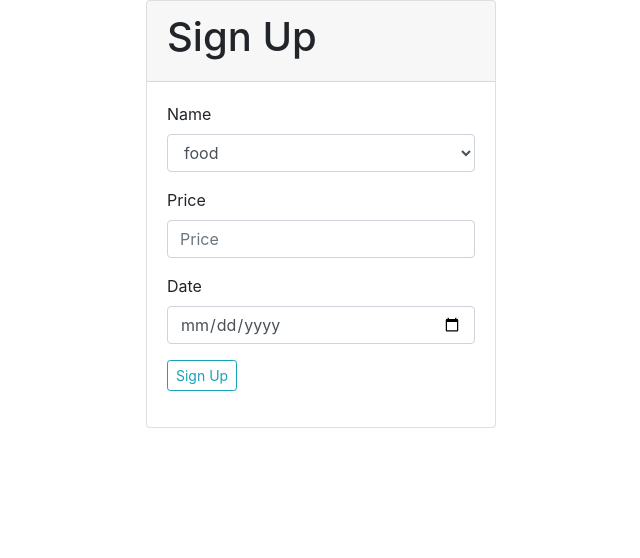
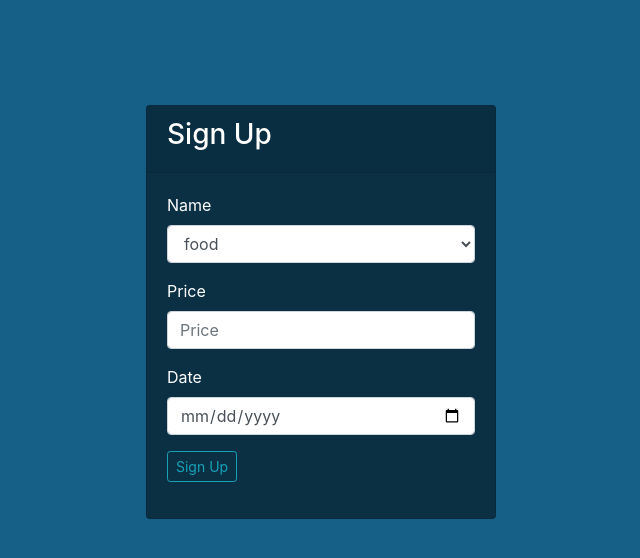
Before and after one commit to kimani-njoroge/mullah, a Django app: template budget/templates/registration/registration_form.html in a window 1280 px wide. Shown: the top 558 px of the page, without its empty margins (319-959 px from the left). Run offline with Django 3.2, Linux system fonts and the light colour scheme; the template is opened without the code that fills it: values that come from a table or form of the project are taken from there, others are empty; some libraries are stand-ins or nearby versions.

```diff
--- a/budget/static/css/styles.css
+++ b/budget/static/css/styles.css
@@ -76,6 +76,6 @@ label{
     padding-left:100px;
 }
 .repo{
-    padding-left:33%;
+    padding-left:25%;
     margin:7%;
 }
--- a/budget/templates/index.html
+++ b/budget/templates/index.html
@@ -49,7 +49,8 @@
             not logged in
         {% endif %}
     <div class="row repo">
-         <a href="{% url 'export' %}"><button class="btn btn-outline-info">Print report</button></a>
+         <a href="{% url 'export' %}"><button class="btn btn-outline-info">Print report(csv)</button></a>
+         <a href="{% url 'xls' %}"><button class="btn btn-outline-info">Print report(xls)</button></a>
     </div>
 
     </div>
--- a/budget/templates/registration/registration_form.html
+++ b/budget/templates/registration/registration_form.html
@@ -1,6 +1,12 @@
 {%extends "registration/base.html" %}
 {% load bootstrap4 %}
+{% load static %}
 {% block content %}
+        {% block styles %}
+        {% bootstrap_css %}
+        <link rel="stylesheet" href="{% static 'css/styles.css' %}">
+        <link rel="stylesheet" href="https://use.fontawesome.com/releases/v5.2.0/css/all.css" integrity="sha384-hWVjflwFxL6sNzntih27bfxkr27PmbbK/iSvJ+a4+0owXq79v+lsFkW54bOGbiDQ" crossorigin="anonymous">
+    {% endblock %}
 <div class="container">
     <div class="row">
         <div class="col-md-4"></div>
@@ -8,9 +14,9 @@
             {% if form.errors %}
                 <p>Some info might be incorrect</p>
             {% endif %}
-            <div class="card">
+            <div class="card logs">
                 <div class="card-header">
-                    <h1>Sign Up</h1>
+                    <h3>Sign Up</h3>
                 </div>
                 <div class="card-body">
                     <form action="/accounts/register/" method="post">
--- a/budget/urls.py
+++ b/budget/urls.py
@@ -4,7 +4,8 @@ from . import views
 urlpatterns=[
     url(r'^$',views.index,name = 'index'),
     url(r'^transaction', views.post, name='transaction'),
-    url(r'export',views.export,name='export')
+    url(r'export',views.export,name='export'),
+    url(r'xls', views.xls, name='xls'),
 
 
 ]
```
Also changed, not shown: budget/views.py (+9 -0 lines).
